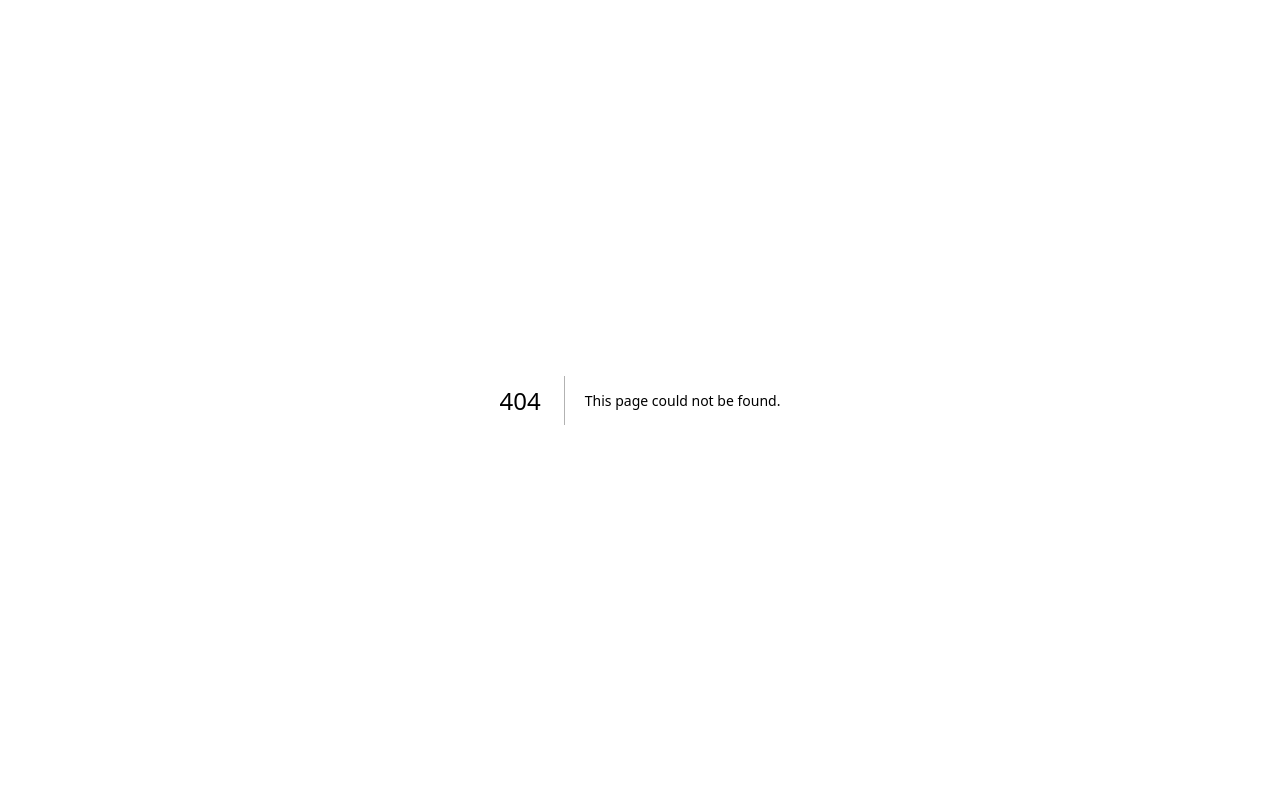
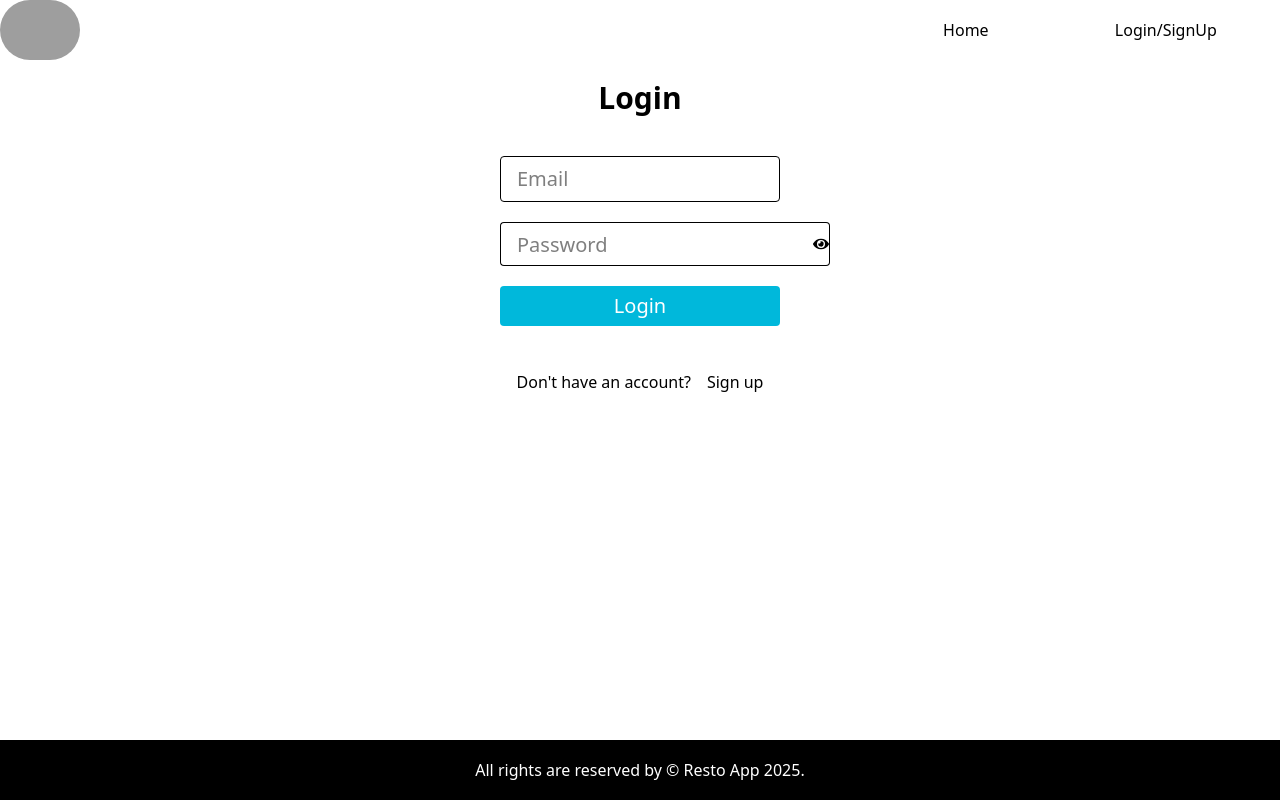
Before and after one commit to pykingcodepro/resto-app, a Next.js app: page /restaurant/auth in a window 1280 px wide. Before the commit this address had no page. Built offline with nearby package versions, Linux system fonts and the light colour scheme; grey boxes are pictures that could not be loaded.

Commit message:
Changed the paths of restaurant features from '/' to '/restaurant'

```diff
--- a/app/_components/AddnewItemsComponents/AddNewItemsForm.tsx
+++ b/app/_components/AddnewItemsComponents/AddNewItemsForm.tsx
@@ -35,7 +35,7 @@ export default function AddNewItemsForm(
       return;
     }
 
-    const res = await fetch(`api/items/`, {
+    const res = await fetch(`/api/restaurants/items/`, {
       method: 'POST',
       headers: { "Content-Type" : "application/json" },
       credentials: "include",
--- a/app/_components/Dashboard.tsx
+++ b/app/_components/Dashboard.tsx
@@ -11,7 +11,7 @@ export default function Dashboard(
   const [items, setItems] = useState<Item[]>([]);
 
   useEffect(() => {
-    fetch('api/items', {
+    fetch('/api/restaurants/items', {
       method: 'GET',
       credentials: 'include'
     })
--- a/app/_components/LoginComponent.tsx
+++ b/app/_components/LoginComponent.tsx
@@ -28,7 +28,7 @@ export default function LoginComponent() {
       setIsLoading(false)
     }
 
-    const res = await fetch('api/login/', {
+    const res = await fetch('/api/restaurants/login/', {
       method: 'POST',
       headers: { 'Content-Type': 'application/json' },
       body: JSON.stringify({ email: email, password: password })
@@ -42,7 +42,7 @@ export default function LoginComponent() {
       return;
     }
 
-    router.push("/");
+    router.push("/restaurant");
     setIsLoading(false);
     setMsg("");
 
--- a/app/_components/SignUpComponent.tsx
+++ b/app/_components/SignUpComponent.tsx
@@ -51,7 +51,7 @@ export default function SignUpComponent() {
       contact: contact,
     };
 
-    const res = await fetch("api/restaurants/", {
+    const res = await fetch("/api/restaurants/", {
       method: "POST",
       headers: { "Content-Type": "application/json" },
       body: JSON.stringify(newRest),
@@ -63,7 +63,7 @@ export default function SignUpComponent() {
       setMsg(data.msg);
       return;
     }
-    router.push("/");
+    router.push("/restaurant");
     setIsLoading(false);
   };
 
--- a/app/page.tsx
+++ b/app/page.tsx
@@ -1,26 +1,10 @@
 "use client";
-
-import { useState } from "react";
-import Dashboard from "./_components/Dashboard";
-import RestaurantHeader from "./_components/RestaurantHeader";
-import AddNewItemsPreview from "./_components/AddnewItemsComponents/AddNewItemsPreview";
-import AddNewItemsForm from "./_components/AddnewItemsComponents/AddNewItemsForm";
-import AddNewItems from "./_components/AddNewItems";
 
 export default function Home() {
 
-  const [isDashboard, setIsDashboard] = useState<boolean>(true);
-
   return (
     <>
-      <RestaurantHeader isLogin={false} />
-      {
-        isDashboard
-        ? <Dashboard setIsDashboard={setIsDashboard} />
-        : (
-          <AddNewItems setIsDashboard={setIsDashboard} />
-        )
-      }
+      <h1>User Dashboard.</h1>
     </>
   );
 }
--- /dev/null
+++ b/app/restaurant/auth/page.tsx
@@ -0,0 +1,32 @@
+"use client";
+
+import React, { FormEvent, useState } from "react";
+import LoginComponent from "../../_components/LoginComponent";
+import SignUpComponent from "../../_components/SignUpComponent";
+import RestaurantHeader from "../../_components/RestaurantHeader";
+import RestaurantFooter from "../../_components/RestaurantFooter";
+
+export default function page() {
+  const [login, setLogin] = useState<boolean>(true);
+  return (
+    <>
+      <RestaurantHeader isLogin />
+      {login ? <LoginComponent /> : <SignUpComponent />}
+      <br />
+      <span className="mb-20 text-center inline-block w-screen">
+        {" "}
+        {login ? "Don't have an account?" : "Already have an account?"}
+        <button
+          className="cursor-pointer ml-4"
+          onClick={(e: FormEvent) => {
+            e.preventDefault();
+            setLogin(!login);
+          }}
+        >
+          {login ? "Sign up" : "Login"}
+        </button>
+      </span>
+      <RestaurantFooter />
+    </>
+  );
+}
--- a/app/restaurant/page.tsx
+++ b/app/restaurant/page.tsx
@@ -1,32 +1,25 @@
 "use client";
 
-import React, { FormEvent, useState } from "react";
-import LoginComponent from "../_components/LoginComponent";
-import SignUpComponent from "../_components/SignUpComponent";
+import { useState } from "react";
+import AddNewItems from "../_components/AddNewItems";
+import Dashboard from "../_components/Dashboard";
 import RestaurantHeader from "../_components/RestaurantHeader";
-import RestaurantFooter from "../_components/RestaurantFooter";
 
-export default function page() {
-  const [login, setLogin] = useState<boolean>(true);
+
+export default function Home() {
+
+  const [isDashboard, setIsDashboard] = useState<boolean>(true);
+
   return (
     <>
-      <RestaurantHeader isLogin />
-      {login ? <LoginComponent /> : <SignUpComponent />}
-      <br />
-      <span className="mb-20 text-center inline-block w-screen">
-        {" "}
-        {login ? "Don't have an account?" : "Already have an account?"}
-        <button
-          className="cursor-pointer ml-4"
-          onClick={(e: FormEvent) => {
-            e.preventDefault();
-            setLogin(!login);
-          }}
-        >
-          {login ? "Sign up" : "Login"}
-        </button>
-      </span>
-      <RestaurantFooter />
+      <RestaurantHeader isLogin={false} />
+      {
+        isDashboard
+        ? <Dashboard setIsDashboard={setIsDashboard} />
+        : (
+          <AddNewItems setIsDashboard={setIsDashboard} />
+        )
+      }
     </>
   );
 }
--- a/proxy.ts
+++ b/proxy.ts
@@ -10,24 +10,24 @@ export async function proxy(req: NextRequest) {
   const { pathname } = req.nextUrl;
   const token = (await getCookies("token"));
 
-  if(pathname !== '/restaurant') {
+  if(pathname !== '/restaurant/auth') {
     if(!token) {
-      return NextResponse.redirect(new URL('/restaurant', req.url));
+      return NextResponse.redirect(new URL('/restaurant/auth', req.url));
     }
     try {
       await jwtVerify(token, JWT_SECRET)
       return NextResponse.next();
     } catch (error) {
       await deleteCookies("token");
-      return NextResponse.redirect(new URL('/restaurant', req.url));
+      return NextResponse.redirect(new URL('/restaurant/auth', req.url));
     }
   }
 
-  if(pathname === '/restaurant') {
+  if(pathname === '/restaurant/auth') {
     if(token) {
       try {
         await jwtVerify(token, JWT_SECRET);
-        return NextResponse.redirect(new URL('/', req.url));
+        return NextResponse.redirect(new URL('/restaurant', req.url));
       } catch (error) {
         await deleteCookies("token");
         return NextResponse.next();
@@ -38,5 +38,5 @@ export async function proxy(req: NextRequest) {
 }
 
 export const config = {
-  matcher: ['/', '/restaurant']
+  matcher: ['/restaurant', '/restaurant/auth']
 };
```
Also changed, not shown: app/api/restaurants/items/route.ts (renamed from app/api/items/route.ts), app/api/restaurants/login/route.ts (renamed from app/api/login/route.ts).
